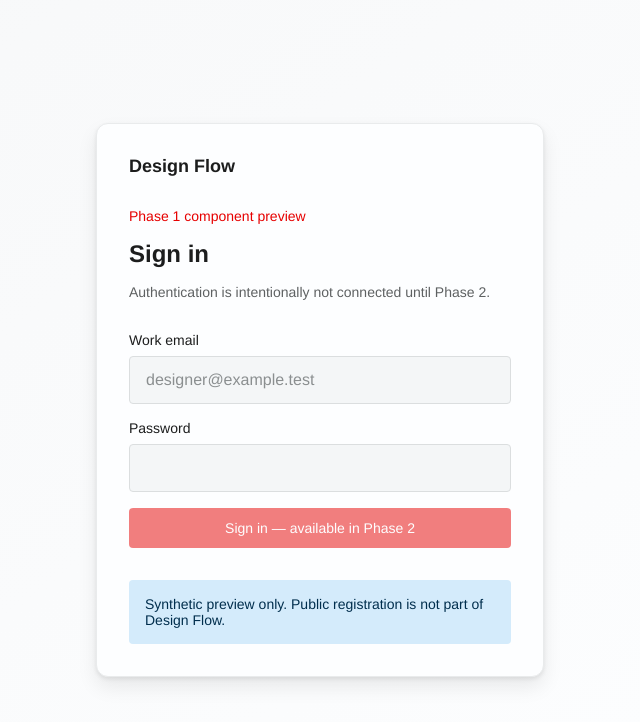
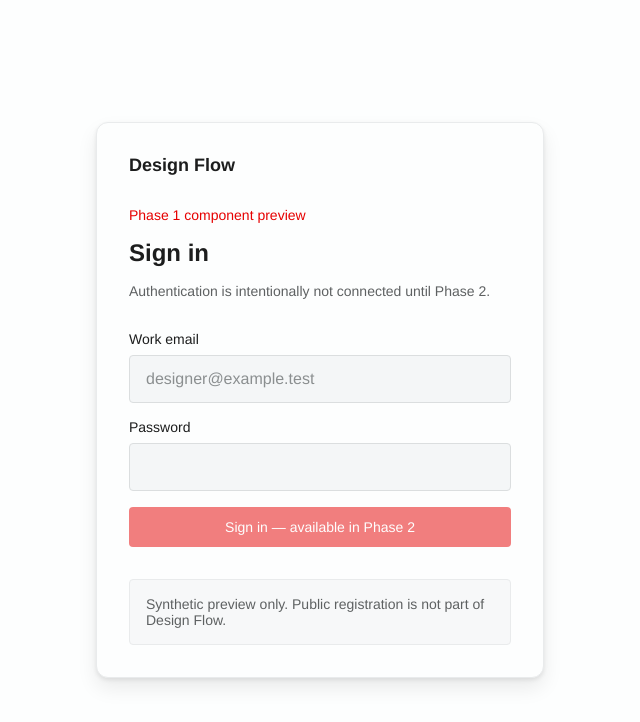
Before and after one commit to Abdallahmkamal/design-flow, a React (Vite) app: page /sign-in in a window 1280 px wide. Shown: the top 722 px of the page, without its empty margins (320-960 px from the left). Built offline with nearby package versions, Linux system fonts and the light colour scheme.

Commit message:
Resolve Phase 1 review findings

```diff
--- a/src/features/auth/SignInPlaceholderPage.module.css
+++ b/src/features/auth/SignInPlaceholderPage.module.css
@@ -2,11 +2,7 @@
   display: grid;
   min-block-size: 100dvh;
   padding: var(--space-lg);
-  background: linear-gradient(
-    145deg,
-    var(--color-surface-raised),
-    var(--color-surface-bg)
-  );
+  background: var(--color-surface-bg);
   place-items: center;
 }
 
@@ -54,7 +50,8 @@
 
 .notice {
   padding: var(--space-md);
+  border: 1px solid var(--color-border-subtle);
   border-radius: var(--radius-element);
-  color: var(--color-status-info-text);
-  background: var(--color-status-info-background);
+  color: var(--color-text-secondary);
+  background: var(--color-surface-raised);
 }
--- a/src/styles/tokens.css
+++ b/src/styles/tokens.css
@@ -70,8 +70,12 @@
   --color-action-destructive-text: #ffffff;
   --color-action-neutral-text-inverse: #1c1d1d;
   --color-action-disabled-background: #f4f6f7;
-  --color-action-hover: #1c1d1d14;
-  --color-action-pressed: #1c1d1d1f;
+  --color-action-brand-hover: #1c1d1d14;
+  --color-action-brand-pressed: #1c1d1d1f;
+  --color-action-destructive-hover: #fb374814;
+  --color-action-destructive-pressed: #fb374829;
+  --color-action-neutral-hover: #1c1d1d14;
+  --color-action-neutral-pressed: #1c1d1d1f;
   --color-border-default: #dbdedf;
   --color-border-strong: #a4a8a9;
   --color-border-subtle: #e9ebec;
@@ -84,7 +88,7 @@
   --color-status-success-text: #0b4026;
   --color-status-warning-background: #fff8dd;
   --color-status-warning-text: #5a4200;
-  --color-surface-bg: #fdfeff;
+  --color-surface-bg: #fdfefe;
   --color-surface-default: #fafbfb;
   --color-surface-raised: #f7f8f9;
   --color-surface-raised-prominent: #f4f6f7;
@@ -105,8 +109,10 @@
   --color-action-border-neutral: #ffffff29;
   --color-action-neutral-text-inverse: #fdfefe;
   --color-action-disabled-background: #2a2c2c;
-  --color-action-hover: #ffffff14;
-  --color-action-pressed: #ffffff1f;
+  --color-action-brand-hover: #1c1d1d1f;
+  --color-action-brand-pressed: #1c1d1d29;
+  --color-action-neutral-hover: #ffffff14;
+  --color-action-neutral-pressed: #ffffff1f;
   --color-border-default: #444848;
   --color-border-strong: #747879;
   --color-border-subtle: #383b3b;
@@ -114,7 +120,7 @@
   --color-status-error-border: #fb3748;
   --color-status-error-text: #ffb8be;
   --color-status-info-background: #a9d1f5;
-  --color-status-info-text: #002e4d;
+  --color-status-info-text: #a9d1f5;
   --color-status-success-background: #115635;
   --color-status-success-text: #b2f0cc;
   --color-status-warning-background: #7a5a00;
--- a/src/ui/Button/Button.module.css
+++ b/src/ui/Button/Button.module.css
@@ -24,34 +24,46 @@
 }
 
 .primary {
+  --button-state-hover: var(--color-action-brand-hover);
+  --button-state-pressed: var(--color-action-brand-pressed);
+
   color: var(--color-action-primary-text);
   background: var(--color-action-accent-background);
 }
 
 .secondary {
+  --button-state-hover: var(--color-action-neutral-hover);
+  --button-state-pressed: var(--color-action-neutral-pressed);
+
   color: var(--color-action-neutral-text-inverse);
   border-color: var(--color-action-border-neutral);
   background: var(--color-action-secondary-background);
 }
 
 .ghost {
+  --button-state-hover: var(--color-action-neutral-hover);
+  --button-state-pressed: var(--color-action-neutral-pressed);
+
   color: var(--color-text-accent);
   background: transparent;
 }
 
 .destructive {
+  --button-state-hover: var(--color-action-destructive-hover);
+  --button-state-pressed: var(--color-action-destructive-pressed);
+
   color: var(--color-action-destructive-text);
   background: var(--color-action-destructive-background);
 }
 
 @media (hover: hover) {
   .button:not(:disabled):hover {
-    box-shadow: inset 0 0 0 100vmax var(--color-action-hover);
+    box-shadow: inset 0 0 0 100vmax var(--button-state-hover);
   }
 }
 
 .button:not(:disabled):active {
-  box-shadow: inset 0 0 0 100vmax var(--color-action-pressed);
+  box-shadow: inset 0 0 0 100vmax var(--button-state-pressed);
 }
 
 .small {
```
Also changed, not shown: src/shared/config/env.ts (+30 -12 lines), 1 other file (tests, documents, lock files or other folders).
